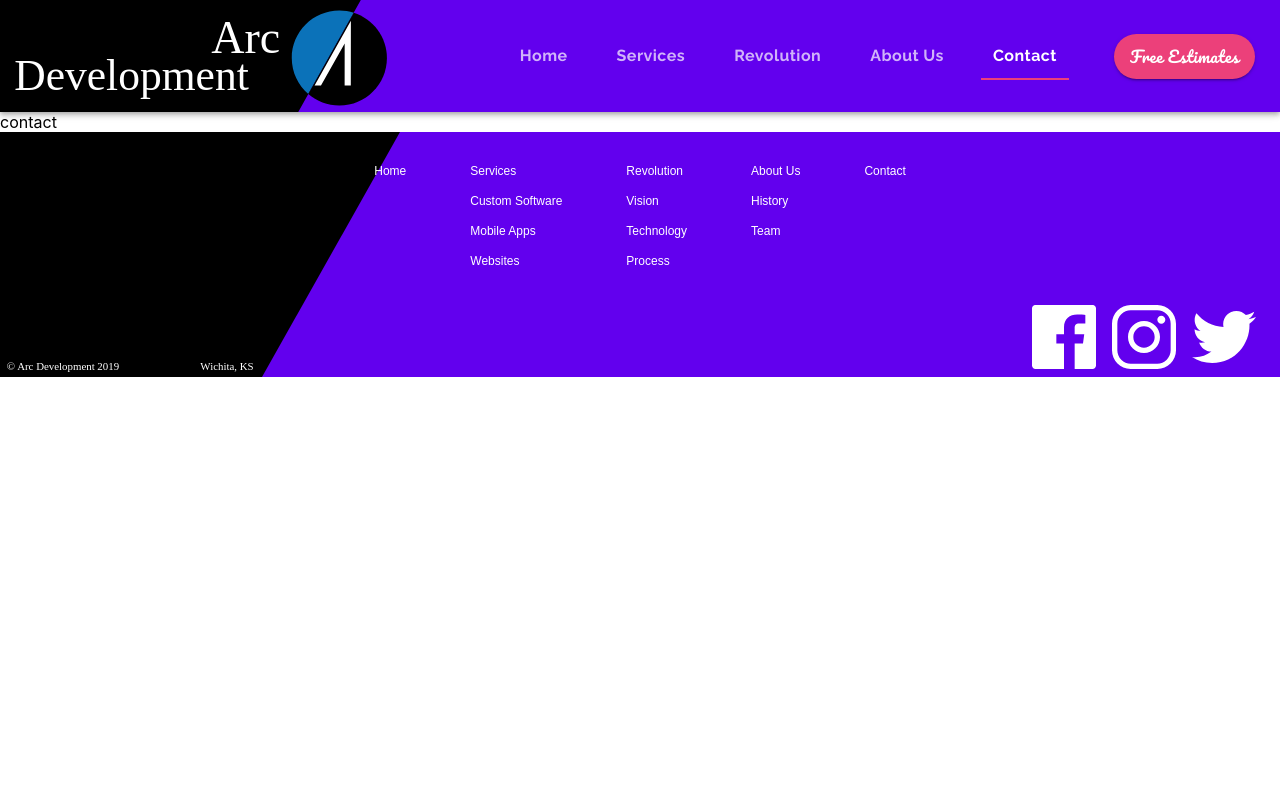
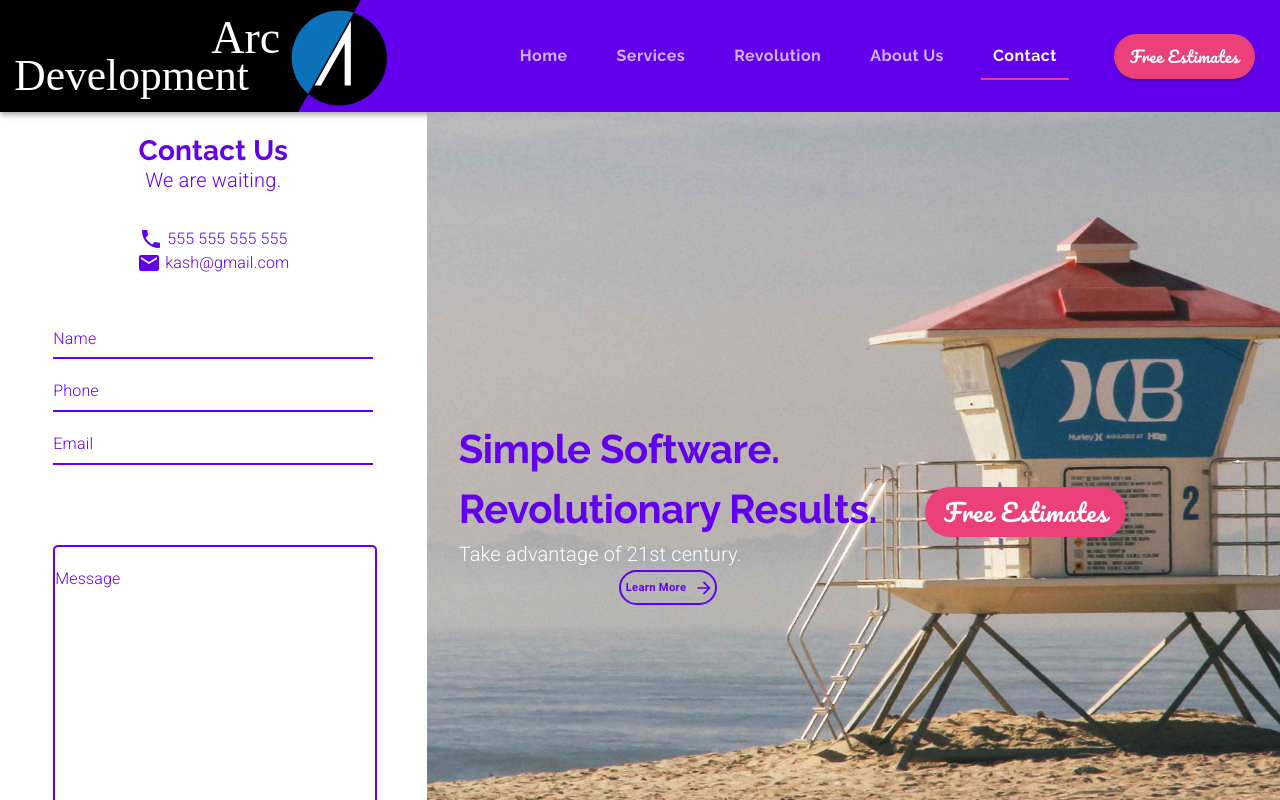
Before and after one commit to KashGit/react-material-firebase, a React (Create React App) app: page /contact in a window 1280 px wide. Shown: the top 800 px of the page. Built offline with nearby package versions, Linux system fonts and the light colour scheme.

Commit message:
contact us code added

```diff
--- /dev/null
+++ b/src/components/ContactUs.js
@@ -0,0 +1,182 @@
+import React, { useState } from 'react'
+import { Grid, Typography, Icon, Button, TextField } from '@material-ui/core'
+import { useTheme } from '@material-ui/core/styles';
+import { makeStyles } from '@material-ui/styles';
+import PhoneIcon from '@material-ui/icons/Phone'
+import EmailIcon from '@material-ui/icons/Email'
+import SendIcon from '@material-ui/icons/Send'
+
+import background from '../assets/background.jpg'
+import useMediaQuery from '@material-ui/core/useMediaQuery';
+import { Link } from 'react-router-dom';
+import ArrowForwardIcon from '@material-ui/icons/ArrowForward';
+
+const useStyles = makeStyles(theme => ({
+
+    background: {
+        backgroundImage: `url(${background})`,
+        backgroundPosition: 'center',
+        backgroundSize: 'cover',
+        backgroundRepeat: 'no-repeat',
+        height: '50em',
+        [theme.breakpoints.down('sm')]: {
+            height:'40em'
+        }
+
+    },
+    buttonLearnMore: {
+        ...theme.typography.buttonLearnMore,
+        height: 35,
+        padding: 5,
+        fontSize: '.7rem',
+        [theme.breakpoints.down('sm')]: {
+            marginBottom: '2em'
+        }
+    },
+    estimateButton: {
+        ...theme.typography.estimates,
+        borderRadius: 50,
+        height: 50,
+        width: 201,
+        fontSize: '1.5rem',
+        backgroundColor: theme.palette.common.pink,
+        marginRight: '5em',
+        marginLeft: '2em',
+        '&:hover': {
+            backgroundColor: theme.palette.secondary.light,
+        },
+        [theme.breakpoints.down('sm')]: {
+            margin: 0,
+            fontSize:'1em',
+            height:40,
+            width:201
+        }
+
+    },
+    message: {
+        border: `2px solid ${theme.palette.common.purple}`,
+        marginTop: '5em',
+        borderRadius: 5,
+        [theme.breakpoints.down('sm')]:{
+            marginTop:'3em'
+        }
+    },
+    sendButton: {
+        ...theme.typography.estimate,
+        borderRadius: 20,
+        height: 40,
+        width: 215,
+        fontSize: '1em',
+        backgroundColor: theme.palette.common.pink,
+        '$:hover': {
+            backgroundColor: theme.palette.secondary.light
+        }
+
+
+    },
+}))
+
+export default function ContactUs({ setTabIndex }) {
+    const theme = useTheme();
+    const classes = useStyles();
+    const [name, setName] = useState('');
+    const [email, setEmail] = useState('');
+    const [phone, setPhone] = useState('');
+    const [message, setMessage] = useState('');
+
+    const matches = useMediaQuery(theme.breakpoints.down('sm'))
+
+    return (
+        <Grid container direction='row'>
+            <Grid item container direction='column' lg={4} xl={3} alignItems='center' justify='center'
+                style={{ height:'100vh', marginTop: matches ? '2em' : 0, marginBottom: matches ? '2em' : 0 }} >
+                <Grid item >
+                    <Typography variant='h4' style={{ lineHeight: '1em' }}>
+                        Contact Us
+                    </Typography>
+                    <Typography variant='body1' style={{ color: theme.palette.common.purple, textAlign: 'center' }}>
+                        We are waiting.
+                    </Typography>
+                </Grid>
+                <Grid item style={{ marginTop: '2em' }}>
+
+                    <Typography variant='body1' style={{ color: theme.palette.common.purple, fontSize: '1em' }}>
+                        <PhoneIcon aria-label='phone' style={{ verticalAlign: 'bottom' }} /> 555 555 555 555
+                    </Typography>
+                </Grid>
+                <Grid item style={{ marginBottom: '2em' }}>
+
+                    <Typography variant='body1' style={{ color: theme.palette.common.purple, fontSize: '1em' }}>
+                        <EmailIcon aria-label='envelope' style={{ verticalAlign: 'bottom' }} /> kash@gmail.com
+                    </Typography>
+                </Grid>
+                <Grid item container direction='column' style={{ maxWidth: '20em' }}>
+                    <Grid item>
+                        <TextField fullWidth label='Name' id='name' value={name} onChange={e => setName(e.target.value)} />
+                    </Grid>
+                    <Grid item>
+                        <TextField fullWidth label='Phone' id='phone' value={email} onChange={e => setEmail(e.target.value)} />
+                    </Grid>
+                    <Grid item>
+                        <TextField fullWidth label='Email' id='email' value={phone} onChange={e => setPhone(e.target.value)} />
+                    </Grid>
+                    <Grid item>
+                        <TextField
+                            fullWidth
+                            className={classes.message}
+                            InputProps={{ disableUnderline: true }}
+                            multiline
+                            rows={matches? 5:10}
+                            label='Message'
+                            id='message'
+                            value={message}
+                            onChange={e => setMessage(e.target.value)}
+                        />
+                    </Grid>
+                    <Grid item style={{ marginTop: '2em',textAlign:'center' }}>
+                        <Button
+                            className={classes.sendButton}
+                            variant="contained"
+                            color="primary"
+
+                            endIcon={<SendIcon />}
+                        >
+                            Send Message
+                        </Button>
+                    </Grid>
+                </Grid>
+            </Grid>
+            {/** Right Image*/}
+            <Grid item container className={classes.background} lg={8} xl={9} alignItems='center' direction={matches?'column':'row'}>
+                <Grid item>
+                    <Grid container direction='column'>
+                        <Grid item style={{ marginLeft: matches ? 0 : '2em', textAlign: matches ? 'center' : 'inherit' }} >
+                            <Typography variant='h2'>
+                                Simple Software. <br /> Revolutionary Results.
+                            </Typography>
+                            <Typography variant='subtitle2'>
+                                Take advantage of 21st century.
+                            </Typography>
+                            <Grid item container justify='center'>
+                                <Button
+                                    onClick={() => setTabIndex(2)}
+                                    component={Link} to='/revolution'
+                                    className={classes.buttonLearnMore}
+                                    variant='outlined'
+                                    endIcon={<ArrowForwardIcon />}>
+                                    Learn More
+                            </Button>
+                            </Grid>
+                        </Grid>
+                    </Grid>
+                </Grid>
+                <Grid item>
+                    <Button
+                        onClick={() => setTabIndex(5)}
+                        className={classes.estimateButton} component={Link} to='/estimates' >Free Estimates</Button>
+                </Grid>
+
+            </Grid>
+        </Grid>
+    )
+}
--- a/src/containers/App.js
+++ b/src/containers/App.js
@@ -7,6 +7,7 @@ import LandingPage from '../components/LandingPage';
 import Footer from '../components/Footer';
 import Services from '../components/Services';
 import CustomSoftware from '../components/CustomSoftware';
+import ContactUs from '../components/ContactUs';
 
 
 function App() {
@@ -22,14 +23,14 @@ function App() {
           setSelectedIndex={setSelectedIndex}
         />
         <Switch>
-          <Route exact path='/' render={(props) => <LandingPage {...props} setTabIndex={setTabIndex} setSelectedIndex={setSelectedIndex} />} />
-          <Route exact path='/services' render={(props) => <Services {...props} setTabIndex={setTabIndex} setSelectedIndex={setSelectedIndex} />}  />
-          <Route exact path='/customsoftware' render={(props) => <CustomSoftware {...props} setTabIndex={setTabIndex} setSelectedIndex={setSelectedIndex} />}  />
+          <Route exact path='/' render={props => <LandingPage {...props} setTabIndex={setTabIndex} setSelectedIndex={setSelectedIndex} />} />
+          <Route exact path='/services' render={props => <Services {...props} setTabIndex={setTabIndex} setSelectedIndex={setSelectedIndex} />}  />
+          <Route exact path='/customsoftware' render={props => <CustomSoftware {...props} setTabIndex={setTabIndex} setSelectedIndex={setSelectedIndex} />}  />
           <Route exact path='/websites' component={() => <div>website</div>} />
           <Route exact path='/mobileapps' component={() => <div>mobile apps</div>} />
           <Route exact path='/revolution' component={() => <div>revolution</div>} />
           <Route exact path='/about' component={() => <div>about</div>} />
-          <Route exact path='/contact' component={() => <div>contact</div>} />
+          <Route exact path='/contact' render={props => <ContactUs {...props} setTabIndex={setTabIndex} />} />
           <Route exact path='/estimates' component={() => <div>estimate</div>} />
         </Switch>
         <Footer
--- a/src/styles/Theme.js
+++ b/src/styles/Theme.js
@@ -76,5 +76,23 @@ export default createMuiTheme({
       borderRadius: 50,
       borderWidth: 2,
     }
+  },
+  overrides: {
+    MuiInputLabel: {
+      root: {
+        color: mbbsPurple,
+        fontSize: '1rem'
+      },
+    },
+    MuiInput: {
+      underline: {
+        '&:before': {
+          borderBottom: `2px  Solid ${mbbsPurple}`
+        },
+        '&:hover:not($disabled):not($focused):not($error):before': {
+          borderBottom: `2px Solid ${mbbsPurple}`
+        }
+      }
+    }
   }
 });
```
Also changed, not shown: src/components/CustomSoftware.js (+39 -10 lines).
